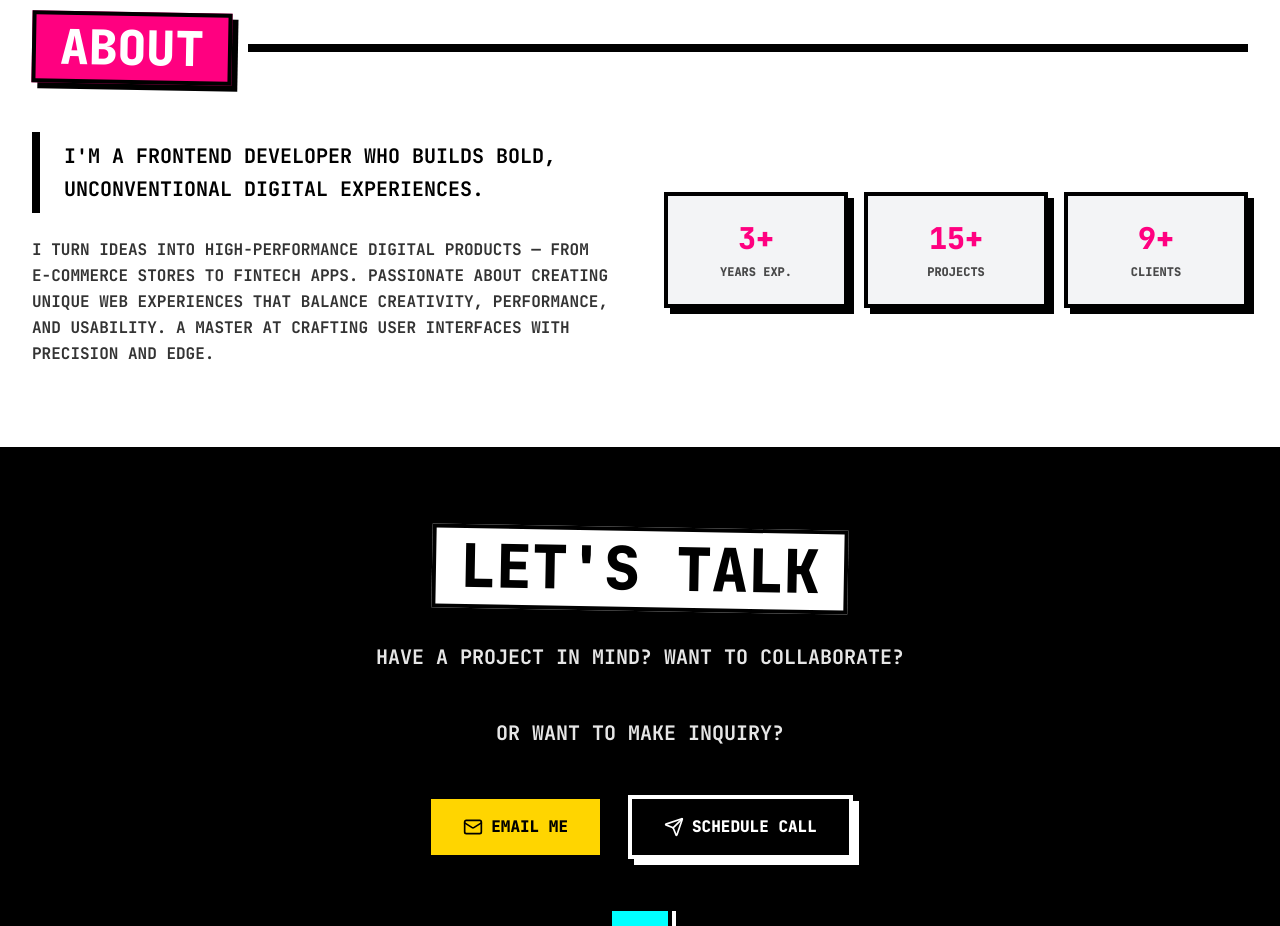
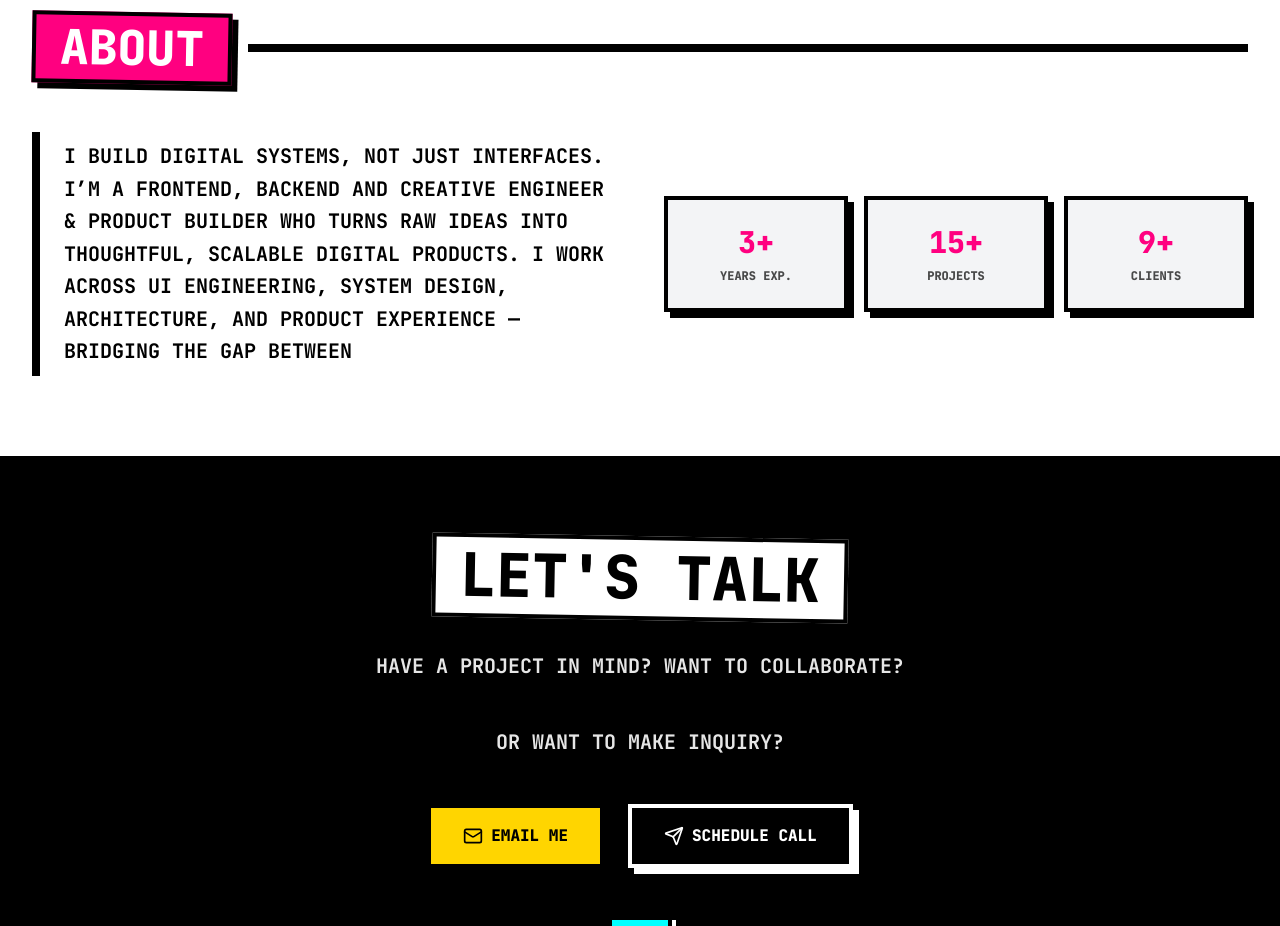
Before and after one commit to olaempire/Olamilekan-Portfolio, a React (Vite) app: page / in a window 1280 px wide. Shown: the part 3340-4266 px from the top of the page. Built offline with nearby package versions, Linux system fonts and the light colour scheme.

Commit message:
ABOUT ADDITION

```diff
--- a/src/components/sections/About.tsx
+++ b/src/components/sections/About.tsx
@@ -48,14 +48,10 @@ export function About() {
         <div className="grid grid-cols-1 lg:grid-cols-2 gap-12 items-center">
           <motion.div initial={{ opacity: 0, x: -20 }} whileInView={{ opacity: 1, x: 0 }} viewport={{ once: true }} className="space-y-6">
             <p className="text-xl font-bold leading-relaxed border-l-8 border-[hsl(var(--border))] pl-6 py-2">
-              I'M A FRONTEND DEVELOPER WHO BUILDS BOLD, UNCONVENTIONAL DIGITAL EXPERIENCES.
-            </p>
-            <p className="font-bold opacity-80 leading-relaxed">
-              I TURN IDEAS INTO HIGH-PERFORMANCE DIGITAL PRODUCTS —
-              FROM E-COMMERCE STORES TO FINTECH APPS.
-              PASSIONATE ABOUT CREATING UNIQUE WEB EXPERIENCES
-              THAT BALANCE CREATIVITY, PERFORMANCE, AND USABILITY.
-              A MASTER AT CRAFTING USER INTERFACES WITH PRECISION AND EDGE.
+              I BUILD DIGITAL SYSTEMS, NOT JUST INTERFACES.
+              I’M A FRONTEND, BACKEND AND CREATIVE ENGINEER & PRODUCT BUILDER WHO TURNS RAW IDEAS INTO THOUGHTFUL,
+              SCALABLE DIGITAL PRODUCTS. I WORK ACROSS UI ENGINEERING, SYSTEM DESIGN,
+              ARCHITECTURE, AND PRODUCT EXPERIENCE — BRIDGING THE GAP BETWEEN
             </p>
           </motion.div>
 
```
